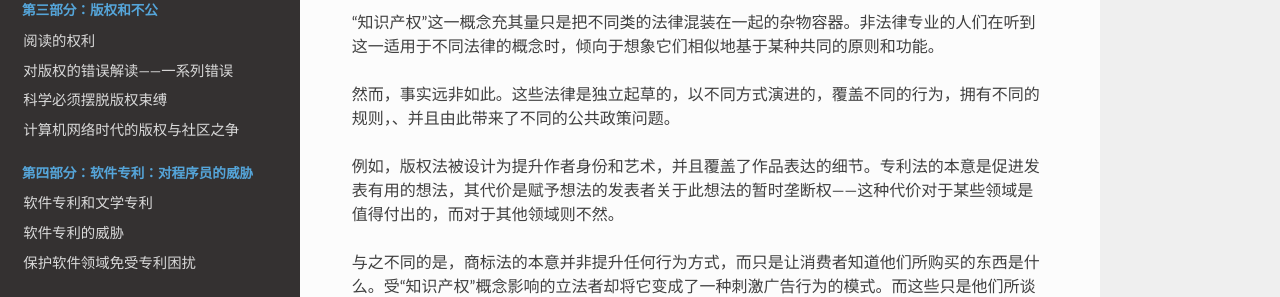
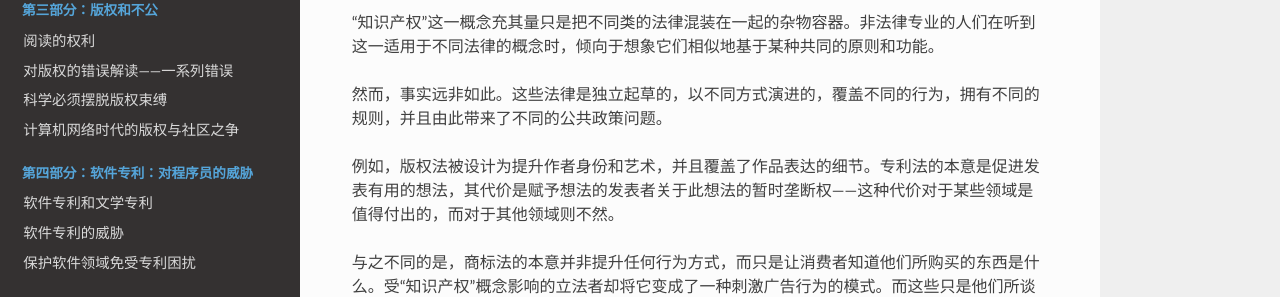
Before and after one commit to beijinglug/fsfs-zh, an MkDocs documentation site: the page built from docs/not-ipr.md, in a window 1280 px wide and 900 px high, scrolled down 699 px. Shown: the part 173-470 px from the top of the window. Built offline with MkDocs 1.6.1, drawn with Linux system fonts in a browser that asks for light colours; nearby versions of some CDN libraries; old or Windows-style settings are respelled for this version of MkDocs.

Commit message:
修正明显错误

```diff
--- a/docs/not-ipr.md
+++ b/docs/not-ipr.md
@@ -14,7 +14,7 @@
 
 “知识产权”这一概念充其量只是把不同类的法律混装在一起的杂物容器。非法律专业的人们在听到这一适用于不同法律的概念时，倾向于想象它们相似地基于某种共同的原则和功能。
 
-然而，事实远非如此。这些法律是独立起草的，以不同方式演进的，覆盖不同的行为，拥有不同的规则，、并且由此带来了不同的公共政策问题。
+然而，事实远非如此。这些法律是独立起草的，以不同方式演进的，覆盖不同的行为，拥有不同的规则，并且由此带来了不同的公共政策问题。
 
 例如，版权法被设计为提升作者身份和艺术，并且覆盖了作品表达的细节。专利法的本意是促进发表有用的想法，其代价是赋予想法的发表者关于此想法的暂时垄断权——这种代价对于某些领域是值得付出的，而对于其他领域则不然。
 
```
